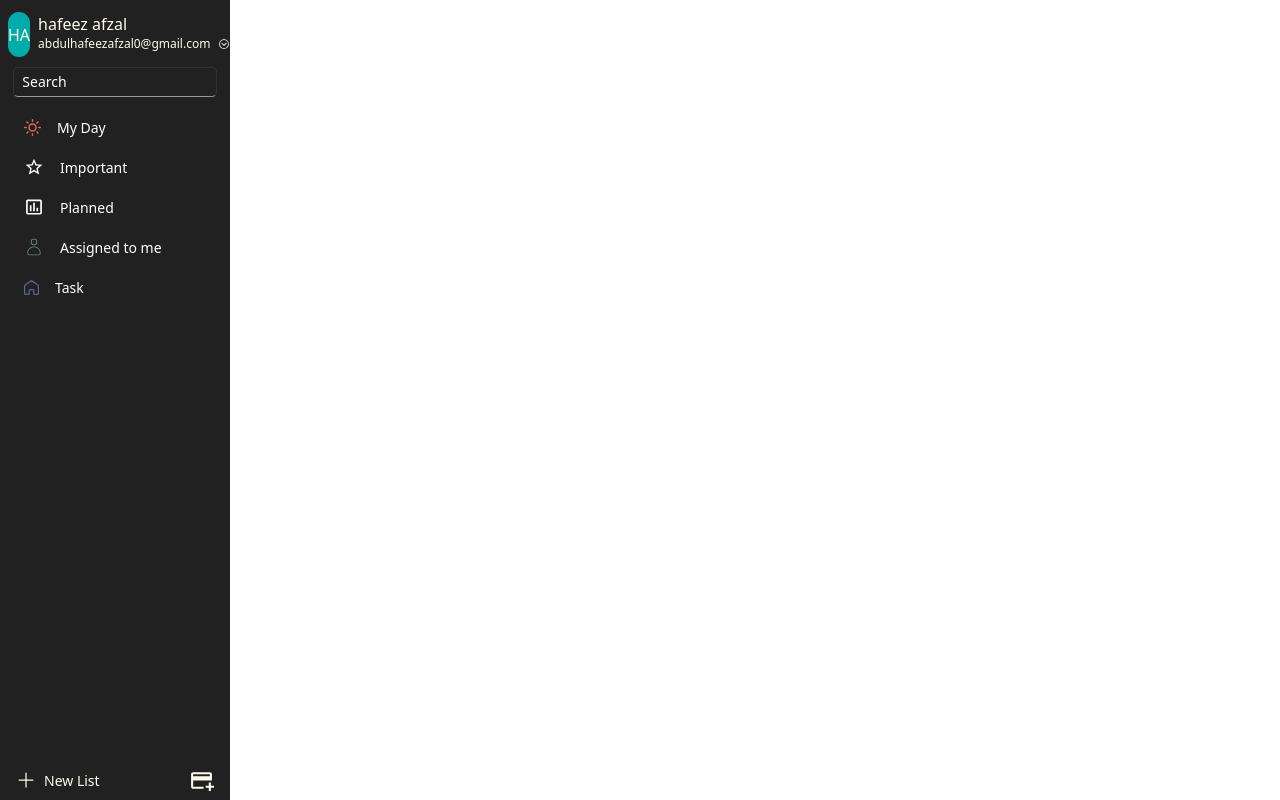
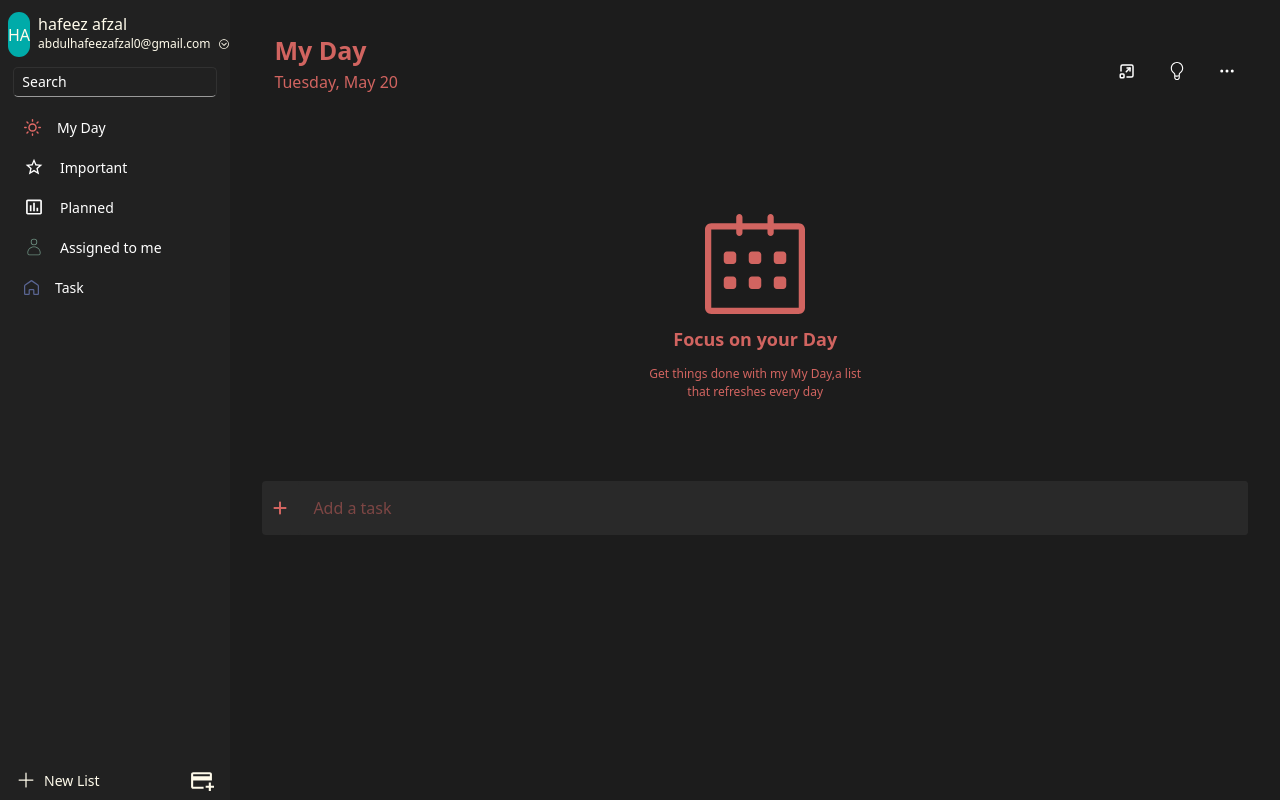
Before and after one commit to Salmanafzal8/Microdoft-Todo, a React (Vite) app: page / in a window 1280 px wide. Built offline with nearby package versions, Linux system fonts and the light colour scheme.

Commit message:
My task page added

```diff
--- a/src/App.jsx
+++ b/src/App.jsx
@@ -1,11 +1,14 @@
 
 import './App.css'
 import Sidebar from './Layout/Sidebar';
+import Home from './Pages/Homepage';
+import Myday from './Pages/MyDay';
 
 function App() {
   return (
-    <div>
+    <div className='flex flex-row'>
   <Sidebar/>
+  <Myday/>
     </div>
   );
 }
--- /dev/null
+++ b/src/Components/InputTodo/index.jsx
@@ -0,0 +1,19 @@
+import React from "react";
+import { FaPlus } from "react-icons/fa6";
+
+const InputTodo = () => {
+  return (
+    <div className="bg-[#292929] hover:bg-[#343435]  flex flex-row rounded mt-[80px]">
+      <button>
+        <FaPlus className="text-[#d16460] font-[100px] mx-[10px]" />
+      </button>
+      <input
+        className=" p-[15px]  hover:bg-[#343435] outline-none text-[#d16460] rounded bg-[#292929]  w-full"
+        placeholder="Add a task"
+        type="add a task "
+      />
+    </div>
+  );
+};
+
+export default InputTodo;
--- a/src/Pages/Homepage/index.jsx
+++ b/src/Pages/Homepage/index.jsx
@@ -1,10 +1,12 @@
 import React from 'react'
 import Sidebar from '../../Layout/Sidebar'
+import Myday from '../MyDay'
 
 const Home = () => {
   return (
     <div>
       <Sidebar/>
+      <Myday/>
     </div>
   )
 }
--- /dev/null
+++ b/src/Pages/MyDay/index.jsx
@@ -0,0 +1,41 @@
+import React from "react";
+import { TbWindowMaximize } from "react-icons/tb";
+import { SlBulb } from "react-icons/sl";
+import { HiOutlineDotsHorizontal } from "react-icons/hi";
+import { SlCalender } from "react-icons/sl";
+import InputTodo from "../../Components/InputTodo";
+
+
+const Myday = () => {
+  return (
+    <div className="bg-[#1c1c1c] w-[82%] pt-8 px-8 ">
+      <div className="flex flex-row  align-center justify-between px-3">
+        <div className="flex flex-col  ">
+          <h1 className=" font-semibold text-[#d16460] text-[25px] ">My Day </h1>
+          <p className="text-[#d16460]">Tuesday, May 20</p>
+        </div>
+        <div className="flex text-white flex-row gap-8 pt-[30px] ">
+          <TbWindowMaximize className="text-[18px]"/>
+          <SlBulb className="text-[18px]" />
+          <HiOutlineDotsHorizontal className="text-[18px]" />
+        </div>
+      </div>
+      <div className=" flex  text-[#d16460]  items-center flex-col p-[10pxr] gap-3 mt-[120px]  ">
+        <SlCalender  className="text-[100px] items-center"/>
+        <div className="flex justify-center items-center flex-col">
+        <h3 className="text-[18px] font-semibold"> Focus on your Day</h3>
+        <br />
+        <p className="text-center text-[12px] mt-[-12px]">
+          Get things done with my My Day,a list
+          <br />
+          that refreshes every day
+        </p>
+        </div>
+
+      </div>
+      <InputTodo/>
+    </div>
+  );
+};
+
+export default Myday;
```
